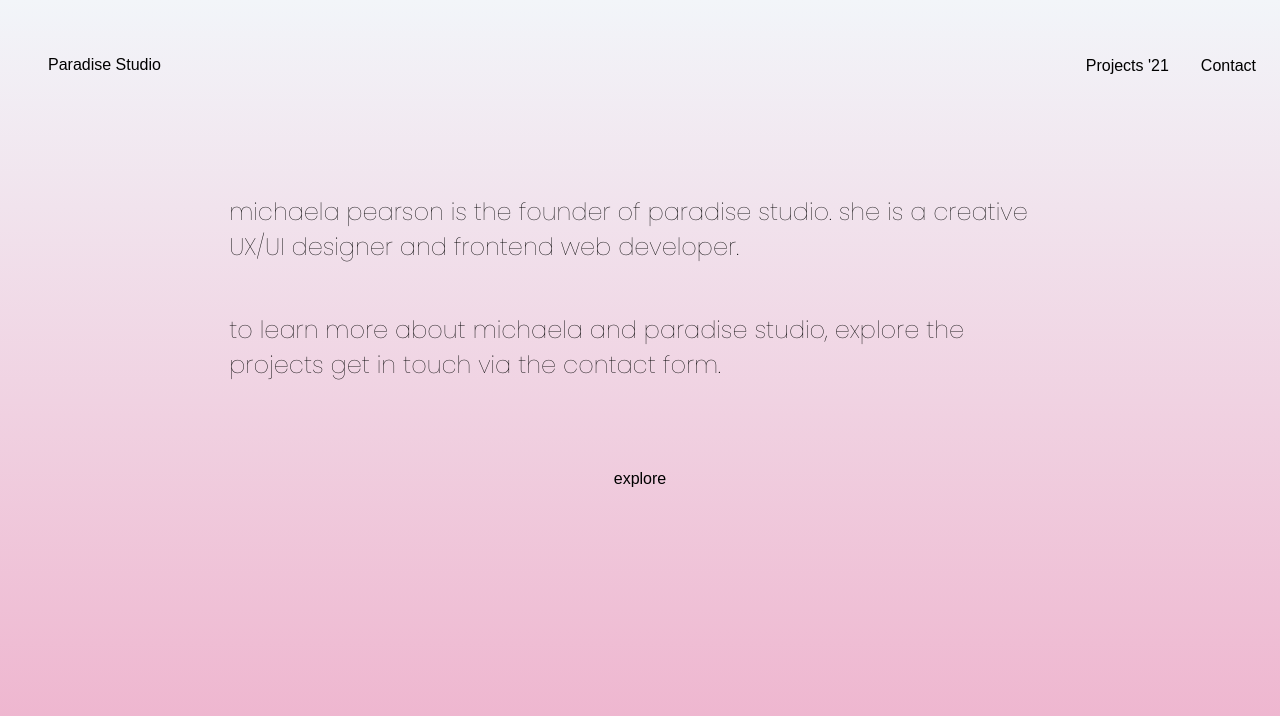
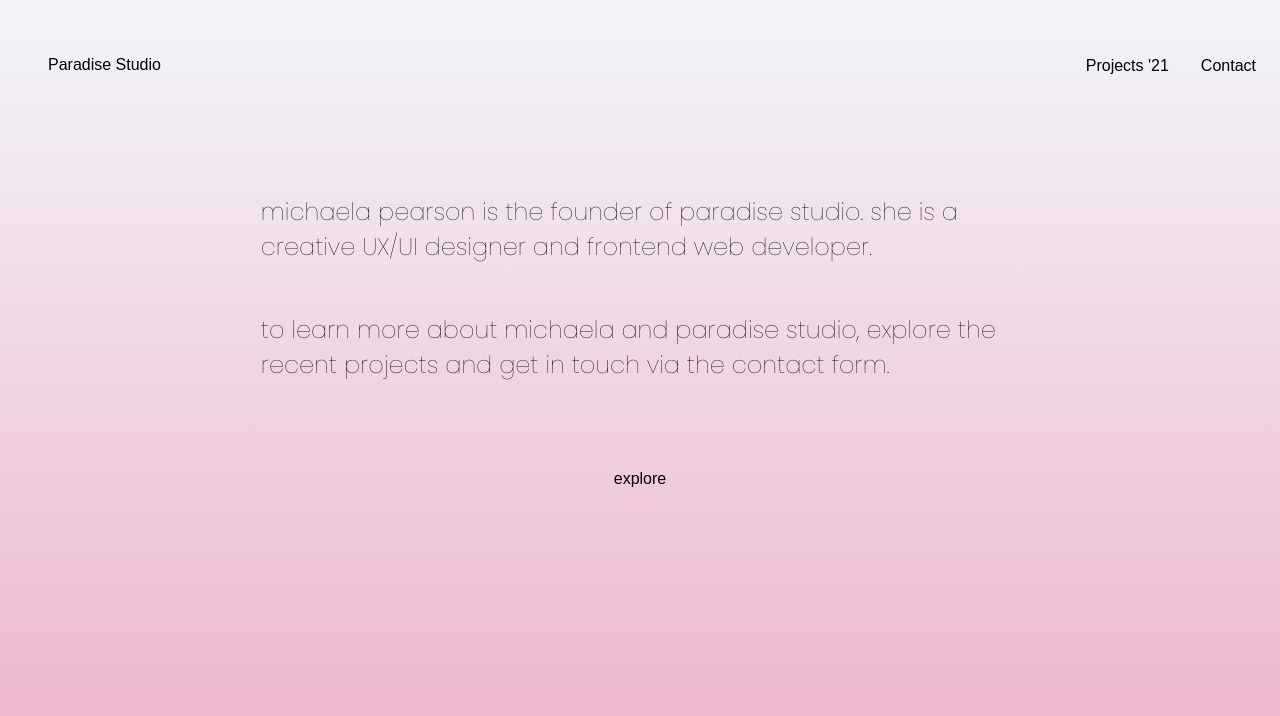
Before and after one commit to mnapearson/paradiseportfolio, a Vue app: page / in a window 1280 px wide. Shown: the top 716 px of the page. Built offline with nearby package versions, Linux system fonts and the light colour scheme; some icons are missing; a web font is replaced by a local one.

Commit message:
adjust width and text

```diff
--- a/package.json
+++ b/package.json
@@ -10,8 +10,10 @@
   "dependencies": {
     "core-js": "^3.6.5",
     "emailjs-com": "^3.2.0",
-    "vue": "^2.6.11",
+    "three": "^0.132.2",
+    "vue": "^2.6.14",
     "vue-carousel": "^0.18.0",
+    "vue-gl": "^1.0.0",
     "vue-router": "^3.5.2"
   },
   "devDependencies": {
--- a/src/views/About.vue
+++ b/src/views/About.vue
@@ -8,8 +8,8 @@
         </p>
 
         <p>
-          to learn more about michaela and paradise studio, explore the projects
-          get in touch via the contact form.
+          to learn more about michaela and paradise studio, explore the recent
+          projects and get in touch via the contact form.
         </p>
       </div>
       <router-link class="link" to="/projects">explore</router-link>
@@ -36,7 +36,7 @@ export default {
   display: flex;
   flex-direction: column;
   justify-content: center;
-  width: 65%;
+  max-width: 60%;
 }
 . @media only screen and (max-width: 850px) {
   .about-text {
```
Also changed, not shown: 1 other file (tests, documents, lock files or other folders).
